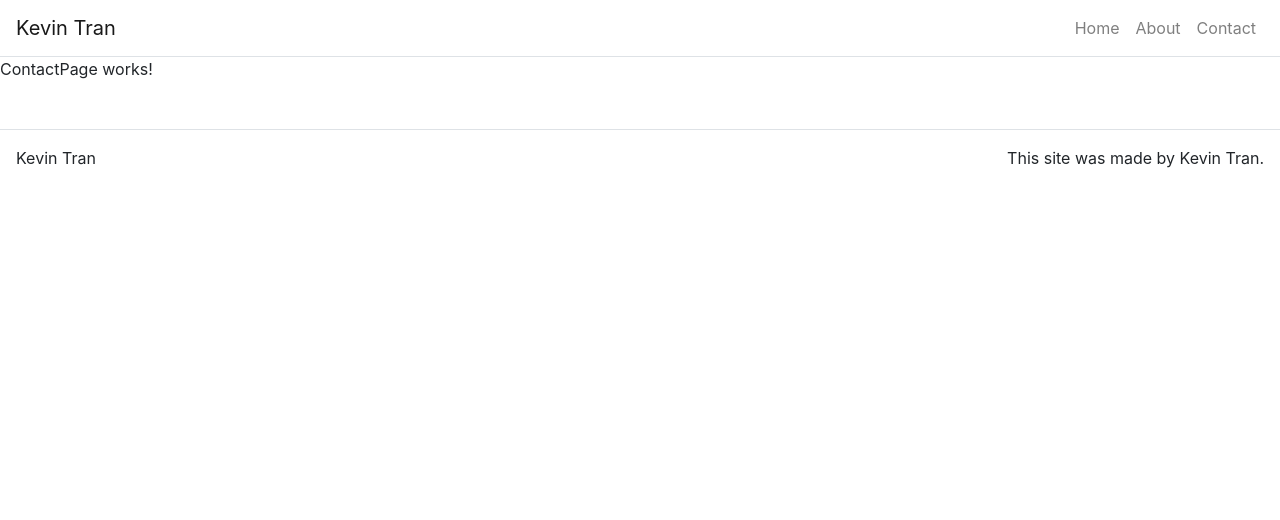
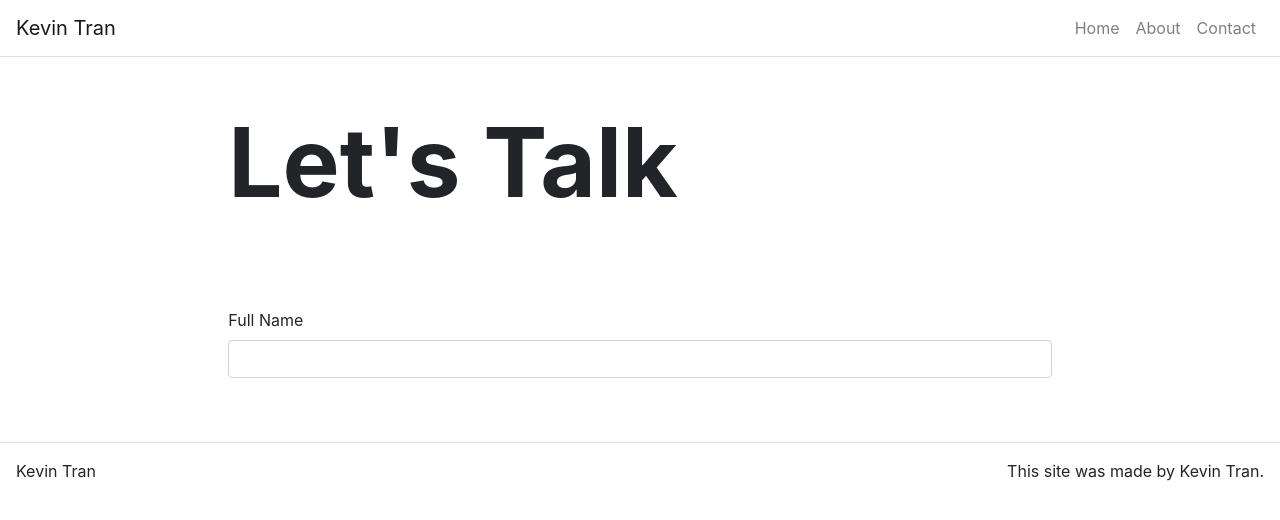
Before and after one commit to kevinhtran/kevinsPortfolio, a React (Create React App) app: page /contact in a window 1280 px wide. Shown: the top 520 px of the page. Built offline with nearby package versions, Linux system fonts and the light colour scheme.

Commit message:
created a form for full name entry

```diff
--- a/src/pages/ContactPage.js
+++ b/src/pages/ContactPage.js
@@ -1,4 +1,7 @@
 import React from 'react';
+import Hero from '../components/Hero';
+import Content from '../components/Content';
+import Form from 'react-bootstrap/Form';
 
 class ContactPage extends React.Component {
 
@@ -16,7 +19,17 @@ class ContactPage extends React.Component {
 
   render() {
     return(
-      <p>ContactPage works!</p>
+      <div>
+        <Hero title={this.props.title} />
+        <Content>
+          <Form>
+            <Form.Group>
+              <Form.Label htmlFor="full-name">Full Name</Form.Label>
+              <Form.Control id="full-name" name="name" type="text" value={this.state.name} />
+            </Form.Group>
+          </Form>
+        </Content>
+      </div>
     );
   };
 }
```
